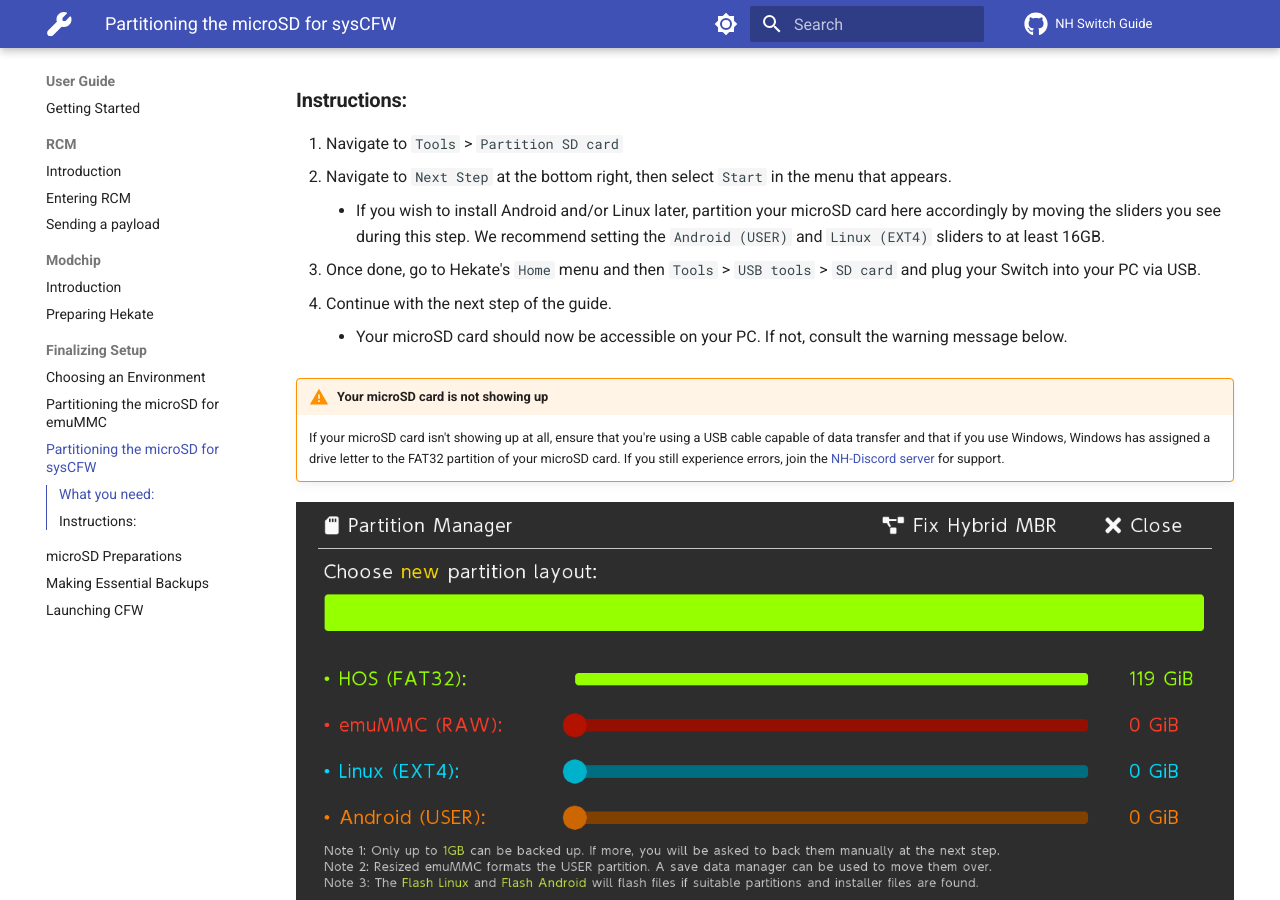
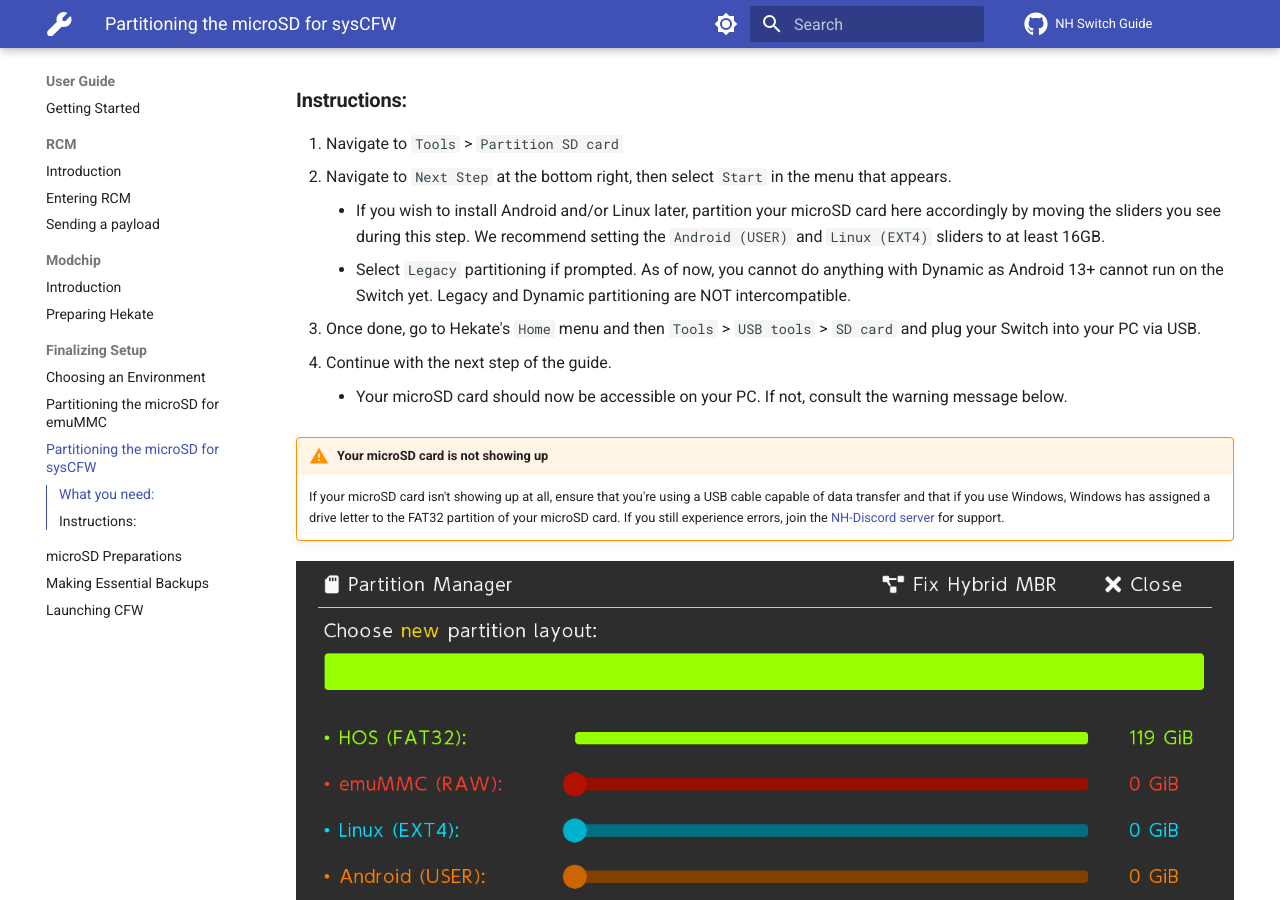
Before and after one commit to nh-server/switch-guide, an MkDocs documentation site: the page built from docs/user_guide/all/partitioning_sd_syscfw.md, in a window 1280 px wide and 900 px high, scrolled down 429 px. Built offline with MkDocs 1.6.1 and Material for MkDocs 9.7.7, drawn with Linux system fonts in a browser that asks for light colours; comment, search, counter and statistics services are not loaded.

Commit message:
Add info for dynamic partitioning

```diff
--- a/docs/user_guide/all/partitioning_sd_syscfw.md
+++ b/docs/user_guide/all/partitioning_sd_syscfw.md
@@ -15,6 +15,7 @@
 1. Navigate to `Tools` > `Partition SD card`
 2. Navigate to `Next Step` at the bottom right, then select `Start` in the menu that appears.
     - If you wish to install Android and/or Linux later, partition your microSD card here accordingly by moving the sliders you see during this step. We recommend setting the `Android (USER)` and `Linux (EXT4)` sliders to at least 16GB.
+    - Select `Legacy` partitioning if prompted. As of now, you cannot do anything with Dynamic as Android 13+ cannot run on the Switch yet. Legacy and Dynamic partitioning are NOT intercompatible.
 3. Once done, go to Hekate's `Home` menu and then `Tools` > `USB tools` > `SD card` and plug your Switch into your PC via USB.
 4. Continue with the next step of the guide.
     - Your microSD card should now be accessible on your PC. If not, consult the warning message below.
```
